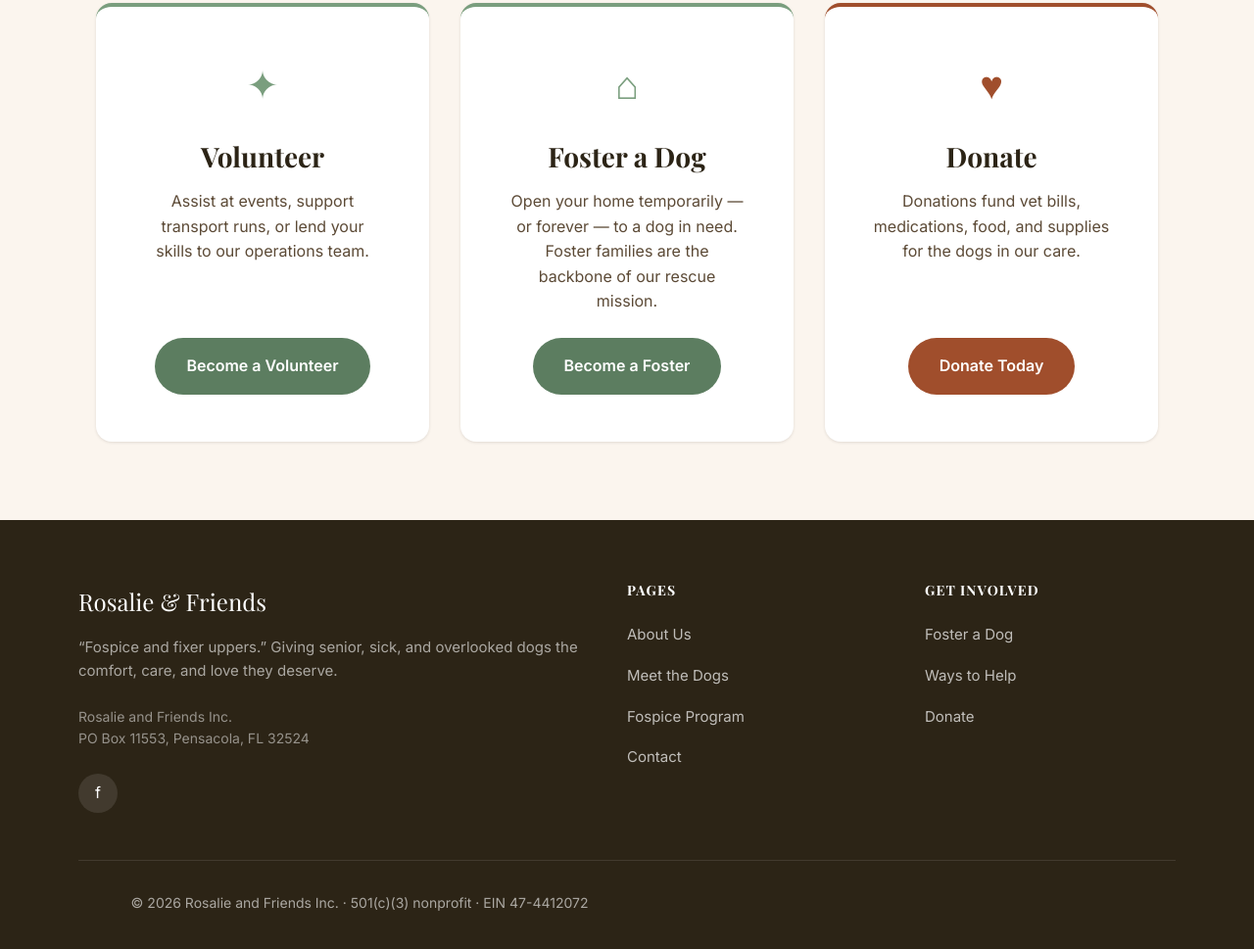
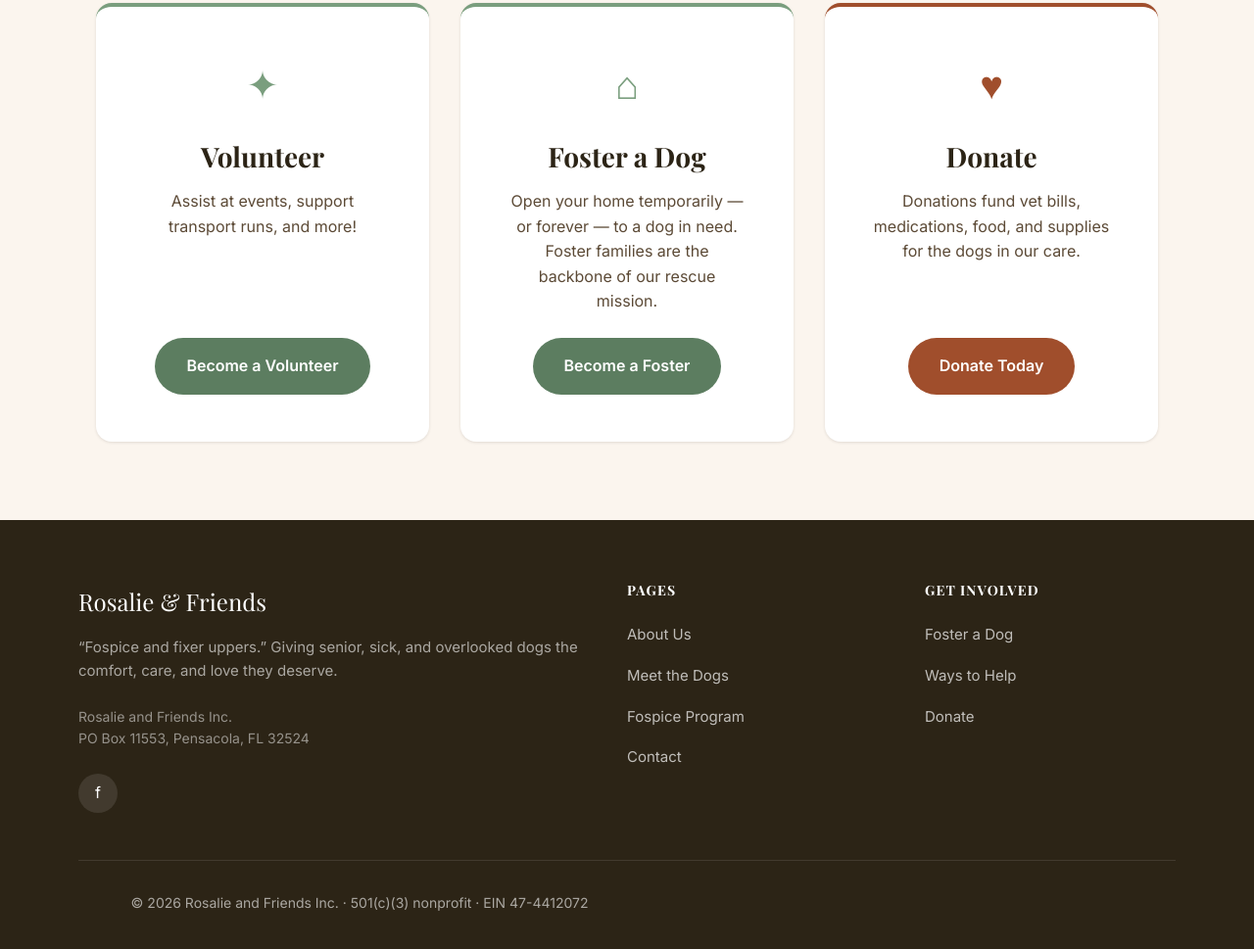
Before and after one commit to CJud25/rosalie-and-friends-site, a plain HTML site: page index.html in a window 1280 px wide. Shown: the part 3371-4340 px from the top of the page at 98% size. Drawn offline with Linux system fonts and the light colour scheme.

Commit message:
Update volunteer description in index.html

```diff
--- a/index.html
+++ b/index.html
@@ -211,7 +211,7 @@
           <div class="involve-card involve-card--volunteer">
             <div class="involve-card__icon" aria-hidden="true">&#10022;</div>
             <h3>Volunteer</h3>
-            <p>Assist at events, support transport runs, or lend your skills to our operations team.</p>
+            <p>Assist at events, support transport runs, and more!</p>
             <a href="/ways-to-help" class="btn btn-sage">Become a Volunteer</a>
           </div>
           <div class="involve-card involve-card--foster">
```
